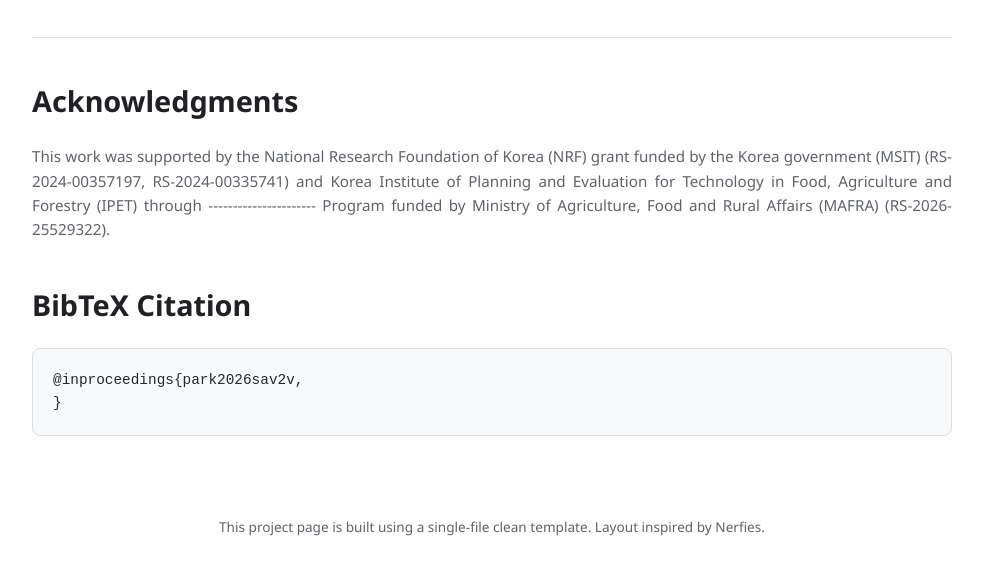
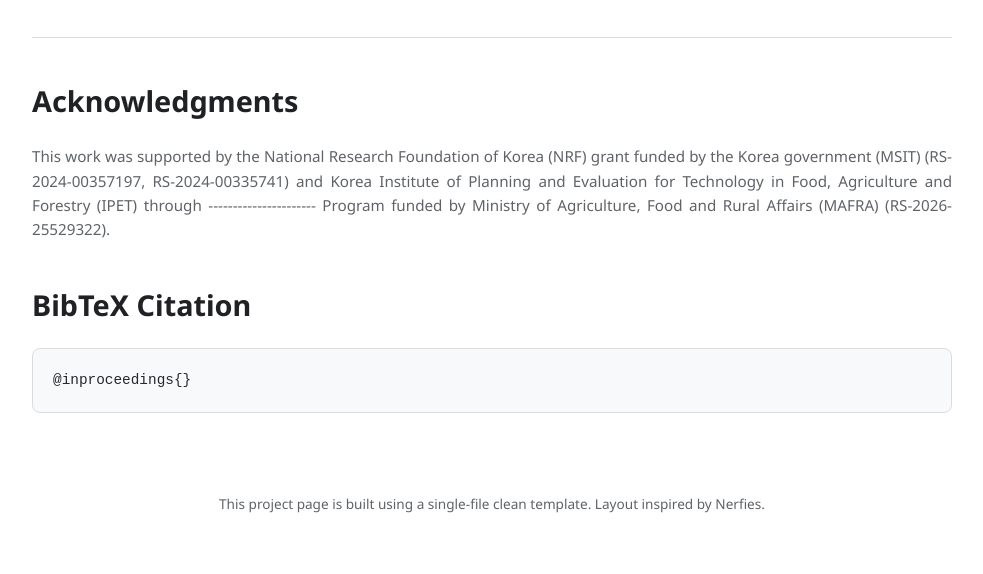
Before and after one commit to ParkSoobin1219/SA-V2V, a plain HTML site: page index.html in a window 1280 px wide. Shown: the part 2758-3332 px from the top of the page, without its empty margins (148-1131 px from the left). Drawn offline with nearby package versions, Linux system fonts and the light colour scheme; a web font is replaced by a local one.

Commit message:
Update BibTeX citation in index.html

```diff
--- a/index.html
+++ b/index.html
@@ -332,8 +332,7 @@
       </div>
 
       <h2 style="margin-top: 40px;">BibTeX Citation</h2>
-      <div class="citation-box">@inproceedings{park2026sav2v,
-}</div>
+      <div class="citation-box">@inproceedings{}</div>
     </section>
 
     <!-- Footer -->
```
